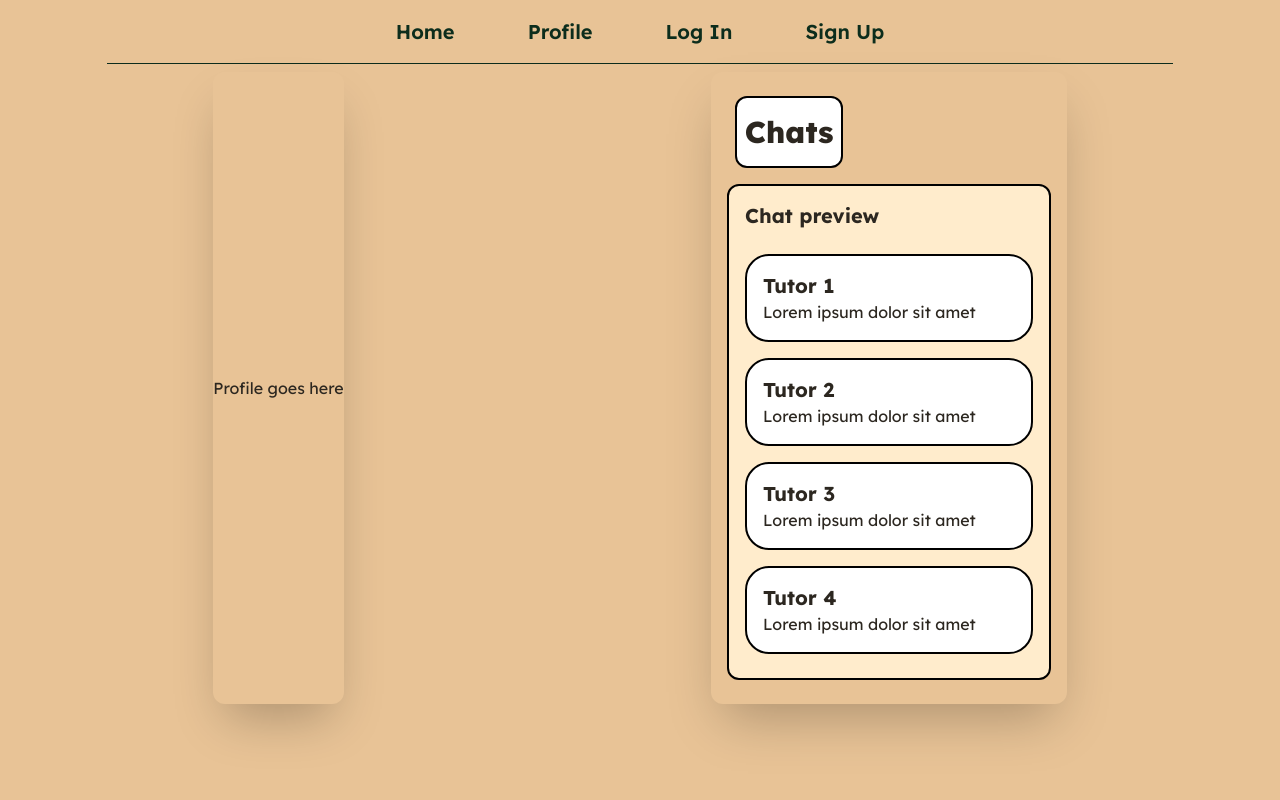
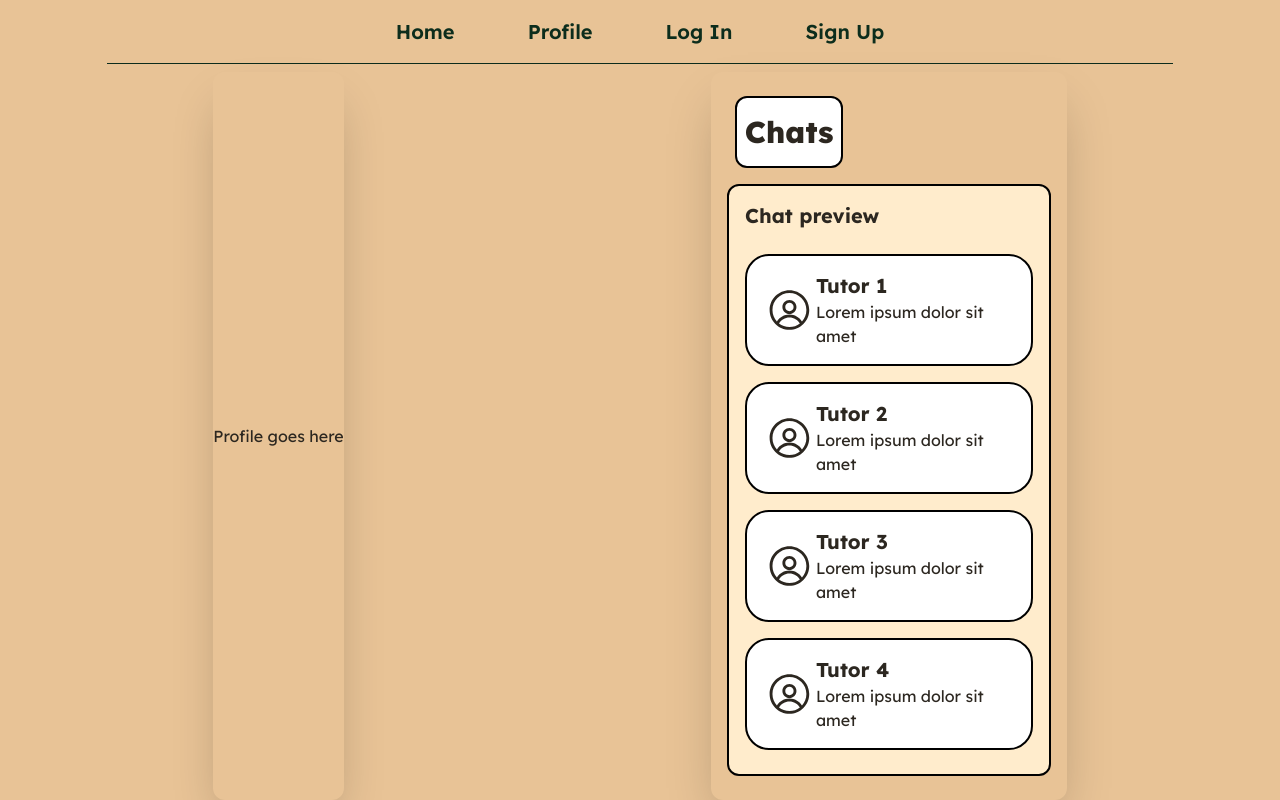
Before and after one commit to N1tingale/Year2Year, a React (Vite) app in the folder frontend/: page /profile in a window 1280 px wide. Built offline with nearby package versions, Linux system fonts and the light colour scheme.

Commit message:
improved chat card design

```diff
--- a/frontend/src/components/ChatCard.jsx
+++ b/frontend/src/components/ChatCard.jsx
@@ -1,8 +1,13 @@
+import { RxAvatar } from "react-icons/rx";
+
 export default function ChatCard({ tutorName, message }) {
   return (
-    <div className="bg-white p-4 m-2 rounded-3xl border-2 border-black">
-      <h1 className="text-xl font-bold">{tutorName}</h1>
-      <p>{message}</p>
+    <div className="bg-white p-4 m-2 rounded-3xl border-2 flex items-center border-black">
+      <RxAvatar className="w-12 h-12 mx-1" />
+      <div>
+        <h1 className="text-xl font-bold">{tutorName}</h1>
+        <p>{message}</p>
+      </div>
     </div>
   );
 }
```
